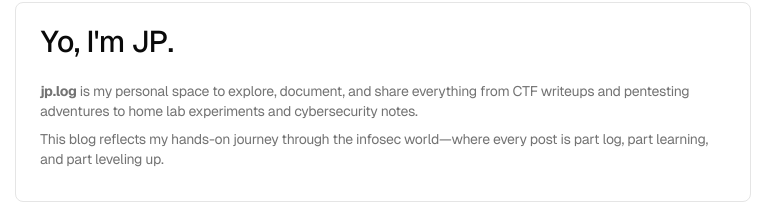
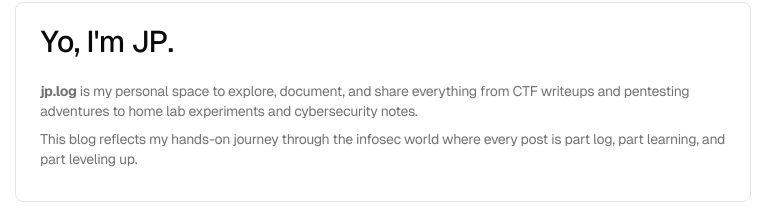
Before and after one commit to JeiPii/JeiPii.github.io, an Astro site: page / in a window 1280 px wide. Shown: the part 78-301 px from the top of the page, 257-1021 px from the left. Built offline with nearby package versions, Linux system fonts and the light colour scheme; Astro itself is replaced by a stand-in of ours; some packages are replaced by stand-ins of ours.

Commit message:
Update index.astro

```diff
--- a/src/pages/index.astro
+++ b/src/pages/index.astro
@@ -22,7 +22,7 @@ const blog = await getRecentPosts(SITE.featuredPostCount)
         <b>jp.log</b> is my personal space to explore, document, and share everything from CTF writeups and pentesting adventures to home lab experiments and cybersecurity notes.
         </p>
         <p class="text-muted-foreground mb-2 text-sm">
-         This blog reflects my hands-on journey through the infosec world—where every post is part log, part learning, and part leveling up.
+         This blog reflects my hands-on journey through the infosec world where every post is part log, part learning, and part leveling up.
         </p>
       </div>
     </div>
```
